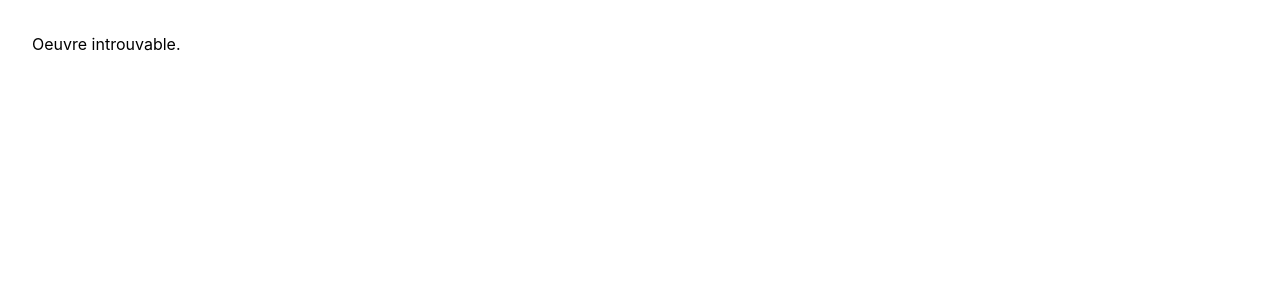
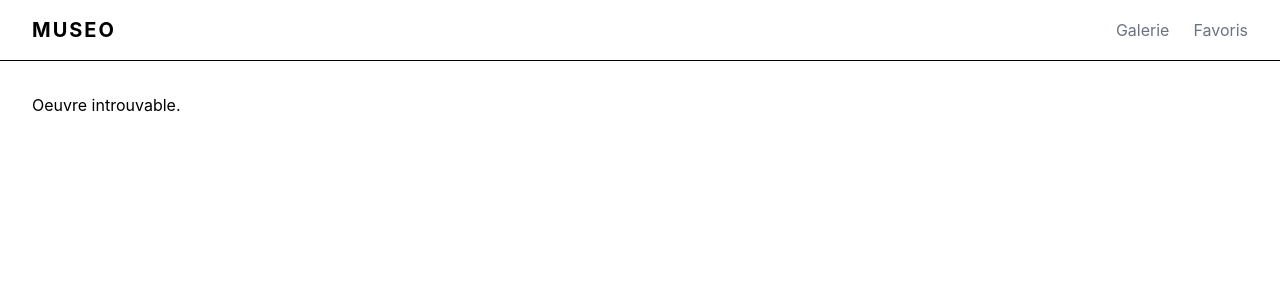
Before and after one commit to MTDev2024/Museo, a React (Vite) app: page /artwork/1 in a window 1280 px wide. Shown: the top 300 px of the page. Built offline with nearby package versions, Linux system fonts and the light colour scheme; no server answers.

Commit message:
feat: Navbar with favorites count

```diff
--- a/src/App.jsx
+++ b/src/App.jsx
@@ -1,15 +1,19 @@
 import { Routes, Route } from "react-router-dom";
+import Navbar from "./components/Navbar";
 import Gallery from "./pages/Gallery";
 import ArtworkDetail from "./pages/ArtworkDetail";
 import Favorites from "./pages/Favorites";
 
 function App() {
   return (
-    <Routes>
-      <Route path="/" element={<Gallery />} />
-      <Route path="/artwork/:id" element={<ArtworkDetail />} />
-      <Route path="/favorites" element={<Favorites />} />
-    </Routes>
+    <>
+      <Navbar />
+      <Routes>
+        <Route path="/" element={<Gallery />} />
+        <Route path="/artwork/:id" element={<ArtworkDetail />} />
+        <Route path="/favorites" element={<Favorites />} />
+      </Routes>
+    </>
   );
 }
 
--- /dev/null
+++ b/src/components/Navbar.jsx
@@ -0,0 +1,40 @@
+import { NavLink } from "react-router-dom";
+import { useFavorites } from "../hooks/useFavorites";
+
+function Navbar() {
+  const { favorites } = useFavorites();
+
+  return (
+    <nav className="flex items-center justify-between px-8 py-4 border-b">
+      <NavLink to="/" className="text-xl font-bold tracking-widest">
+        MUSEO
+      </NavLink>
+
+      <div className="flex gap-6">
+        <NavLink
+          to="/"
+          className={({ isActive }) =>
+            isActive
+              ? "font-semibold underline"
+              : "text-gray-500 hover:text-black"
+          }
+        >
+          Galerie
+        </NavLink>
+
+        <NavLink
+          to="/favorites"
+          className={({ isActive }) =>
+            isActive
+              ? "font-semibold underline"
+              : "text-gray-500 hover:text-black"
+          }
+        >
+          Favoris {favorites.length > 0 && `(${favorites.length})`}
+        </NavLink>
+      </div>
+    </nav>
+  );
+}
+
+export default Navbar;
```
